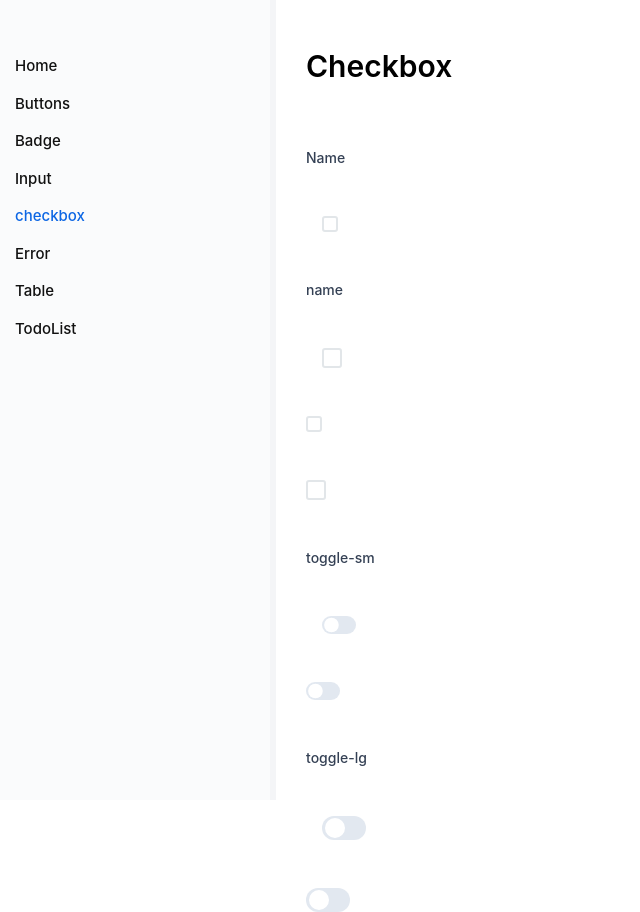
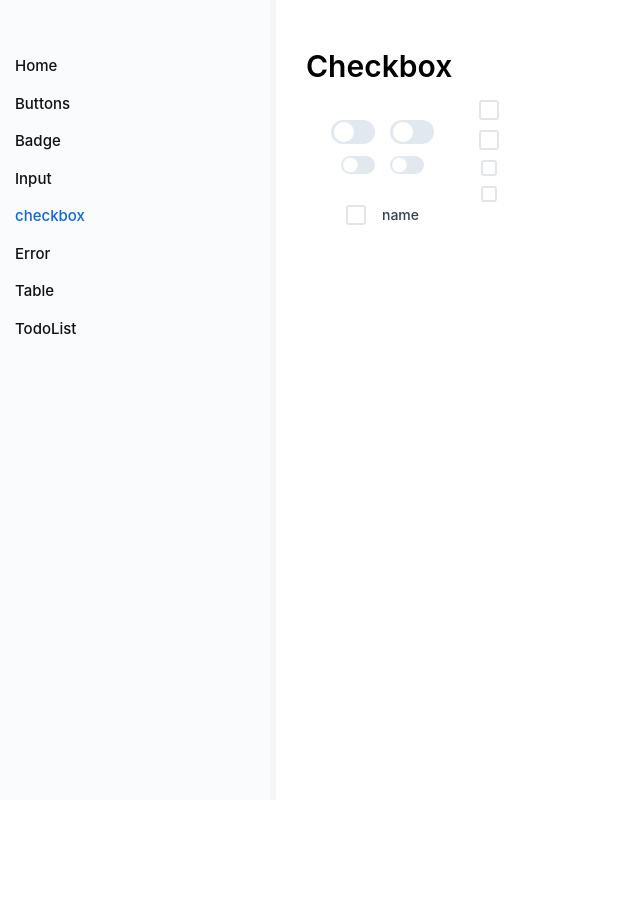
Before and after one commit to christojojo/wacpro-tasks, a React (Vite) app: page /checkbox in a window 1280 px wide. Shown: the whole page, without its empty margins (0-640 px from the left). After the commit the page ends 800 px from the top, so only its background shows below. Built offline with nearby package versions, Linux system fonts and the light colour scheme.

Commit message:
input and checkbox fixes

```diff
--- a/src/components/CheckBox/CheckboxDemo.jsx
+++ b/src/components/CheckBox/CheckboxDemo.jsx
@@ -1,14 +1,15 @@
 import React from 'react'
 import './checkbox.scss'
 
-function CheckboxDemo({ id, label, variant, isToggle, ...props }) {
+function CheckboxDemo({ id, label,labelR, variant, isToggle, ...props }) {
 
   return (
     <>
-      {label && <label htmlFor={id} className='text-md '>{label}</label>}
-      <input id={id} type="checkbox" className={`${variant} bg-no-repeat align-middle appearance-none checked:bg-primary transition duration-75 ${label ? 'ml-4':'ml-0'}
+      {label && <label htmlFor={id} className='text-md pr-4'>{label}</label>}
+      <input id={id} type="checkbox" className={`${variant} bg-no-repeat align-middle appearance-none checked:bg-primary transition duration-75 ${label ? 'ml-4' : 'ml-0'}
                                                  ${isToggle ? `rounded-[50px] bg-[#E2E8F0] bg-[12%] checked:bg-[88%] `
-                                              : `rounded-[3px] bg-center border-2 border-[#E2E6E9]  checked:border-0  bg-checkMark` } `} />
+          : `rounded-[3px] bg-center border-2 border-[#E2E6E9]  checked:border-0  bg-checkMark`} `} />
+          {labelR && <label htmlFor={id} className='text-md pl-4'>{labelR}</label>}
     </>
   )
 }
--- a/src/components/Input/Input.jsx
+++ b/src/components/Input/Input.jsx
@@ -13,7 +13,8 @@ function Input({ label, icon, iconR, placeholder, type,props }) {
         <input
           type={type}
           placeholder={placeholder}
-          className={`w-[300px] font-medium text-[14px] leading-4 border  ${icon?'pl-[34px]':'pl-4'} ${iconR?'pr-[34px]':'pr-4'}  py-[11px]  rounded border-input focus:outline-none focus:ring-1 focus:border-transparent`}
+          className={`w-[401px] font-medium text-[14px] leading-4 border  ${icon?'pl-[34px]':'pl-4'} ${iconR?'pr-[34px]':'pr-4'}
+           py-[11px]  rounded border-input focus:outline-none focus:border-primary placeholder:medium placeholder:text-[14px] `}
           {...props}
         />
         {iconR && (
--- a/src/pages/CheckBoxPage.jsx
+++ b/src/pages/CheckBoxPage.jsx
@@ -3,18 +3,35 @@ import CheckboxDemo from '../components/CheckBox/CheckboxDemo'
 
 function CheckboxPage() {
   return (
-    <div className='flex flex-col gap-12'>
+    <div>
       <h1 className='font-semibold text-3xl my-4 pt-8'>Checkbox</h1>
-        <CheckboxDemo label={'Name'} id={'demo'} variant={'checkbox-sm'}/>
-        <CheckboxDemo label={'name'} id={'age'} variant={'checkbox-lg'}/>
-        <CheckboxDemo variant={'checkbox-sm'}/>
-        <CheckboxDemo variant={'checkbox-lg'}/>
+<div className='flex '>
+   <div className='p-[20px]'>
+      <div className='flex gap-[15px] justify-center mb-[12px]'>
+        <span>
+        <CheckboxDemo isToggle='true'  variant={'toggle-lg'}/>
+        </span>
+        <span>
+        <CheckboxDemo isToggle='true'  variant={'toggle-lg'}/>
+        </span>
+      </div>
+      <div className='flex gap-[15px] justify-center mb-[11px]'>
+        <CheckboxDemo isToggle='true'  variant={'toggle-sm'}/>
+        <CheckboxDemo isToggle='true'  variant={'toggle-sm'}/>
+      </div>
+      <div className='flex  mb-[12px] p-[20px]'>
+      <CheckboxDemo labelR={'name'} id={'age'} variant={'checkbox-lg'}/>
+      </div>
+    </div>
 
+    <div className='flex flex-col justify-flex-start items-center px-[20px] gap-[10px]'>
+    <CheckboxDemo  id={'age'} variant={'checkbox-lg'}/>
+    <CheckboxDemo  id={'age'} variant={'checkbox-lg'}/>
+    <CheckboxDemo  id={'age'} variant={'checkbox-sm'}/>
+    <CheckboxDemo  id={'age'} variant={'checkbox-sm'}/>
+    </div>
+    </div>
 
-    <CheckboxDemo isToggle='true' label={'toggle-sm'} variant={'toggle-sm'}/>
-    <CheckboxDemo isToggle='true'  variant={'toggle-sm'}/>
-    <CheckboxDemo isToggle='true' label={'toggle-lg'} variant={'toggle-lg'}/>
-    <CheckboxDemo isToggle='true'  variant={'toggle-lg'}/>
 
     </div>
   )
--- a/src/pages/InputPage.jsx
+++ b/src/pages/InputPage.jsx
@@ -13,11 +13,11 @@ function InputPage() {
     <div className='flex flex-col items-center justify-center font-semibold  pt-4 space-y-2'>
       <h1 className='font-semibold text-2xl my-4'>Input</h1>
       <div>
-        <Input type={'email'} label={'Email Address'} placeholder={'Email Address'} ></Input>
+        <Input type={'email'} label={'Email Address'} ></Input>
         <Input
         type={isPassword ? 'password' : 'text'}
         label={'Password'}
-        placeholder={'Password'}
+
         iconR={
           <Button onClick={()=>{
             setPassword(state => !state )
@@ -26,11 +26,10 @@ function InputPage() {
           </Button>
         }
         ></Input>
-        <Input type={'text'} label={'Full Name'} placeholder={'Full Name'} ></Input>
-        <Input type={'number'} label={'Mobile Number'} placeholder={'Mobile Number'} ></Input>
-        <Input type={'text'} iconR='search'></Input>
-        <Input type={'text'} placeholder={'search this table'} iconR='search'></Input>
-        <Input type={'search'} icon='search' placeholder={'search'}/>
+        <Input type={'text'} label={'Full Name'}  ></Input>
+        <Input type={'number'} label={'Mobile Number'}  ></Input>
+        <Input type={'text'}   iconR='search'></Input>
+        <Input type={'search'} icon='search' placeholder={'search this table'}/>
       </div>
       <div>
       </div>
--- a/src/pages/ReactTodo.jsx
+++ b/src/pages/ReactTodo.jsx
@@ -5,11 +5,21 @@ function ReactTodo() {
 const [todo,setTodo]=useState('');   // to store input data
 const [todos,setTodos]=useState([]); // to store the list todos
 
-const addTodo = () => {
-    if(todo !== ""){
-        setTodos([...todos,todo])
-        setTodo("")
-    }
+// const addTodo = () => {
+//     if(todo !== ""){
+//         setTodos([...todos,todo])
+//         setTodo("")
+//     }
+// }
+
+// const deleteTodo = (index) => {
+//     const updatedTodos = [...todos];
+//     updatedTodos.splice(index, 1);
+//     setTodos(updatedTodos);
+//   };
+
+const addTodo=()=>{
+
 }
 
 console.log(todos);
@@ -27,7 +37,7 @@ console.log(todos);
         <ul className="text-left list-decimal mx-5">
 
           {todos?.map((item,i) => (<div className="flex justify-between items-center py-1 border-b-2">
-            <li className="mb-1" key={i}>{item}</li> <button  className="bg-red-500 text-white px-2  rounded flex justify-center items-baseline">x</button></div>))}
+            <li className="mb-1" key={i}>{item}</li> <button onClick={()=> {deleteTodo(i)}} className="bg-red-500 text-white px-2  rounded flex justify-center items-baseline">x</button></div>))}
         </ul>
     </div>
 
--- a/tailwind.config.js
+++ b/tailwind.config.js
@@ -33,6 +33,7 @@ const textColor = {
   placeholder: "var(--placeholder-color)",
   "table-click": "var(--table-click)",
   tableheaditem: "var(--table-head-item)",
+
 };
 
 const backgroundColor = {
```
